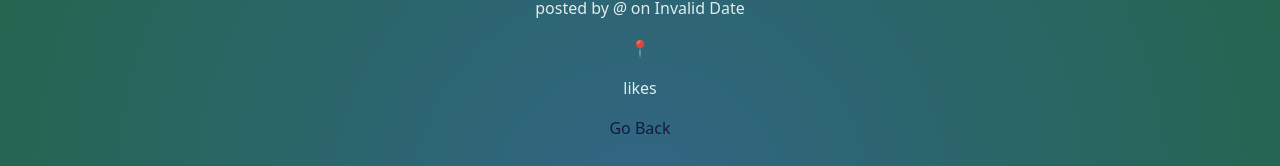
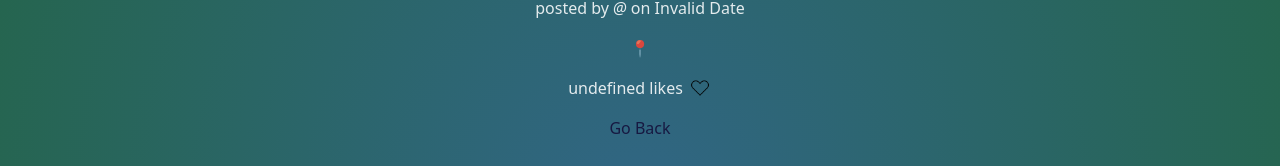
Before and after one commit to Zen-L-MU2025/project-sk8rlog, a React (Vite) app in the folder client/: page /1/post/1 in a window 1280 px wide. Shown: the part 187-353 px from the top of the page. Built offline with nearby package versions, Linux system fonts and the light colour scheme; no server answers.

Commit message:
clientside post liking/unliking

```diff
--- a/client/src/css/postCard.css
+++ b/client/src/css/postCard.css
@@ -41,13 +41,13 @@
     color: rgba(255, 255, 255, 0.87)
 }
 
-.deletePostButton {
+.deletePostButton, .likeButton {
     width: 20px;
     height: 20px;
     padding: 2px;
     transition: 0.5s ease-in-out;
 }
-.deletePostButton:hover {
+.deletePostButton:hover, .likeButton:hover {
     border: 1px solid #3b0747;
     border-radius: 5px;
 }
--- a/client/src/css/singlePost.css
+++ b/client/src/css/singlePost.css
@@ -20,3 +20,10 @@
     object-fit: cover;
     aspect-ratio: auto; */
 }
+
+.likes {
+    display: flex;
+    align-items: center;
+    justify-content: center;
+    gap: 5px;
+}
--- a/client/src/main/PostCard.jsx
+++ b/client/src/main/PostCard.jsx
@@ -1,15 +1,20 @@
-import { useRef } from 'react'
+import { useRef, useContext } from 'react'
 import { Link } from 'react-router'
 
 import { deletePost } from '/src/utils/postUtils'
 
-import { CLIPS, BLOGS } from '/src/utils/constants'
+import UserContext from '/src/utils/UserContext'
+import { CLIPS, BLOGS, LIKE, UNLIKE } from '/src/utils/constants'
 import { PROFILE_ORIGIN } from '/src/utils/constants'
 
 import '/src/css/postCard.css';
 import trash from '/src/assets/trash.png';
+import emptyheart from '/src/assets/heart.png';
+import fullheart from '/src/assets/heartFull.png';
 
 const PostCard = ({ post, postType, origin, setUserPosts }) => {
+    const { activeUser, setActiveUser } = useContext(UserContext)
+
     const embedRef = useRef(null)
 
     const onEnter = () => {
@@ -23,6 +28,28 @@ const PostCard = ({ post, postType, origin, setUserPosts }) => {
     const handleDeletePost = (event) => {
         event.preventDefault()
         deletePost(post, setUserPosts)
+    }
+
+    const handleLikeOrUnlikePost = (event, action) => {
+        event.preventDefault()
+
+        switch (action) {
+            case LIKE:
+                setActiveUser({...activeUser, likedPosts: [...activeUser.likedPosts, post.postID]})
+                // update in database
+                // send to rec algo
+                break
+
+            case UNLIKE:
+                const newLikedPosts = activeUser.likedPosts.filter(postID => postID !== post.postID)
+                setActiveUser({...activeUser, likedPosts: newLikedPosts})
+                // update in database
+                // send to rec algo
+                break
+
+            default:
+                console.error('Invalid handleLikeOrUnlike action')
+        }
     }
 
     if (!post) {
@@ -43,6 +70,12 @@ const PostCard = ({ post, postType, origin, setUserPosts }) => {
             }
             <p>{post.description}</p>
 
+            { activeUser.likedPosts.includes(post.postID) ?
+                <img className='likeButton' src={fullheart} onClick={(event) => handleLikeOrUnlikePost(event, UNLIKE)} />
+                :
+                <img className='likeButton' src={emptyheart} onClick={(event) => handleLikeOrUnlikePost(event, LIKE)} />
+            }
+
             { origin === PROFILE_ORIGIN &&
                 <img className='deletePostButton' src={trash} onClick={handleDeletePost} alt='trash icon' />
             }
--- a/client/src/main/SinglePost.jsx
+++ b/client/src/main/SinglePost.jsx
@@ -1,16 +1,20 @@
-import { useState, useEffect } from 'react'
+import { useState, useEffect, useContext } from 'react'
 import { useParams, Link } from 'react-router'
 
 import Header from './Header'
 import Footer from './Footer'
 
+import UserContext from '/src/utils/UserContext'
 import { getUserByID } from '/src/utils/userUtils'
 import { getPostByID } from '/src/utils/postUtils'
-import { CLIPS, BLOGS, toSingular, ORIGINS } from '/src/utils/constants'
+import { CLIPS, BLOGS, toSingular, ORIGINS, LIKE, UNLIKE } from '/src/utils/constants'
 
 import '/src/css/singlePost.css'
+import emptyheart from '/src/assets/heart.png';
+import fullheart from '/src/assets/heartFull.png';
 
 const SinglePost = () => {
+    const { activeUser, setActiveUser } = useContext(UserContext)
     const { origin, postID } = useParams()
     const HEADER_TEXT = 'Sk8rlog'
     const [post, setPost] = useState(null)
@@ -25,6 +29,28 @@ const SinglePost = () => {
         getUserByID(post?.authorID, setPostAuthor)
     }, [post])
 
+    const handleLikeOrUnlikePost = (event, action) => {
+        event.preventDefault()
+
+        switch (action) {
+            case LIKE:
+                setActiveUser({...activeUser, likedPosts: [...activeUser.likedPosts, postID]})
+                // update in database
+                // send to rec algo
+                break
+
+            case UNLIKE:
+                const newLikedPosts = activeUser.likedPosts.filter(postID => postID !== postID)
+                setActiveUser({...activeUser, likedPosts: newLikedPosts})
+                // update in database
+                // send to rec algo
+                break
+
+            default:
+                console.error('Invalid handleLikeOrUnlike action')
+        }
+    }
+
     return (<>
         <Header HEADER_TEXT={HEADER_TEXT}/>
         <div className='singlePostContent'>
@@ -33,7 +59,14 @@ const SinglePost = () => {
             { post?.type === BLOGS && <img src={post?.fileURL} className='singlePostMedia' /> }
             <p>📍 {post?.location}</p>
             <p>{post?.description}</p>
-            <p>{post?.likeCount} likes</p>
+            <p className='likes'>
+                {`${post?.likeCount} likes` }
+                { activeUser.likedPosts?.includes(postID) ?
+                    <img className='likeButton' src={fullheart} onClick={(event) => handleLikeOrUnlikePost(event, UNLIKE)} />
+                    :
+                    <img className='likeButton' src={emptyheart} onClick={(event) => handleLikeOrUnlikePost(event, LIKE)} />
+                }
+            </p>
             <Link to={`/${ORIGINS[origin]}`}>Go Back</Link>
         </div>
         <Footer />
--- a/client/src/utils/constants.js
+++ b/client/src/utils/constants.js
@@ -40,3 +40,6 @@ export const ORIGINS = {
     [HOME_ORIGIN]: "home",
     [PROFILE_ORIGIN]: "profile"
 }
+
+export const LIKE = "like"
+export const UNLIKE = "unlike"
```
